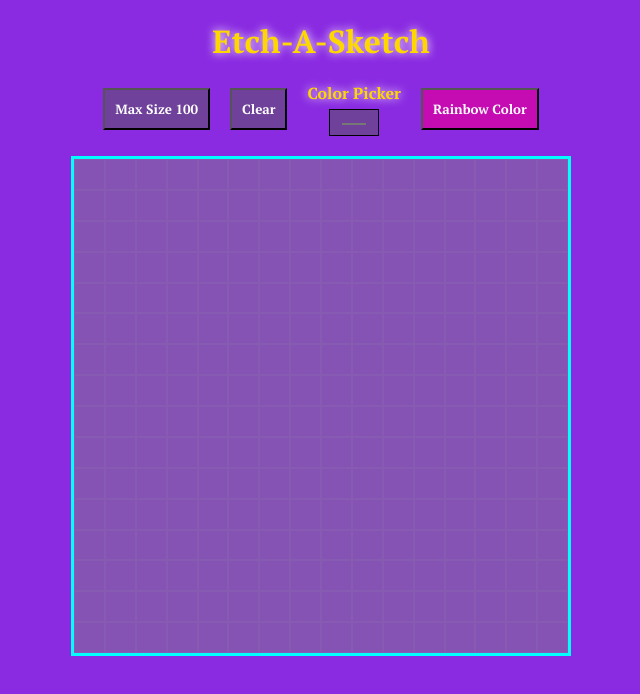
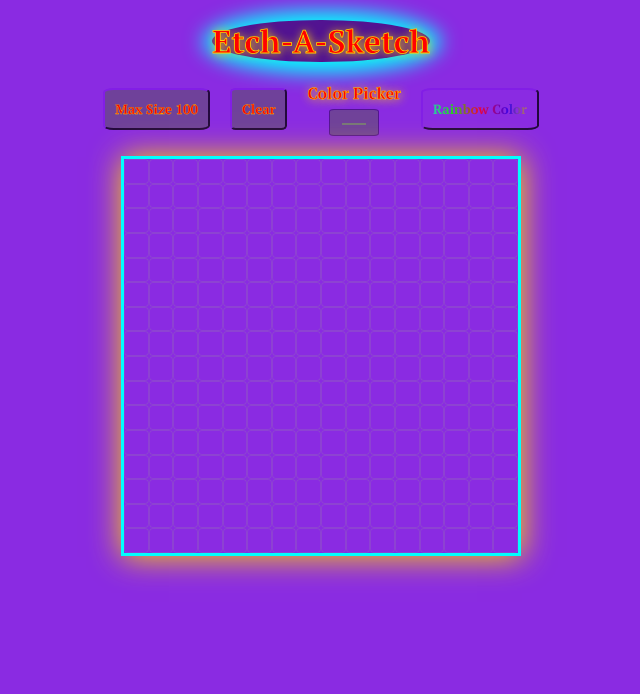
Before and after one commit to d0wnsider/etch-a-sketch, a plain HTML site: page index.html in a window 1280 px wide. Shown: the whole page, without its empty margins (319-959 px from the left). Drawn offline with Linux system fonts and the light colour scheme.

Commit message:
Updated styles

```diff
--- a/etch-a-sketch.css
+++ b/etch-a-sketch.css
@@ -20,8 +20,16 @@
     align-items: center;
     padding: 20px;
     gap: 20px;
-    color: gold;
-    text-shadow: white 0px 0px 10px;
+    text-shadow: gold 1px 1px 10px;
+}
+
+.h1 {
+    background-color: rgb(82, 19, 145);
+    border-radius: 50%;
+    color: red;
+    -webkit-text-stroke: .8px gold;
+    /* box-shadow: 1px 1px 100px gold; */
+    box-shadow: 1px 1px 20px 10px aqua;
 }
 
 .button {
@@ -29,6 +37,18 @@
     color: white;
     padding: 10px;
     cursor: pointer;
+    border-radius: 10%;
+    border-color: rgb(82, 19, 145);
+}
+
+#size, #clear {
+    color: red;
+    -webkit-text-stroke: .3px gold;
+}
+
+.button:hover {
+    transform: scale(1.2);
+    border-color: gold;
 }
 
 .buttonContainer {
@@ -44,28 +64,39 @@
     justify-content: center;
     align-items: center;
     gap: 5px;
+    color: red;
+    -webkit-text-stroke: gold .5px;
 }
 
 .container {
     display: grid;
     border: 3px solid aqua;
-    width: 500px;
-    height: 500px;
+    width: 400px;
+    height: 400px;
+    box-shadow: 1px 1px 30px gold;
 }
 /* random color bg */
 #random-color {
-    transition: background 3s;
-    transition-timing-function: ease-in;
+    background: linear-gradient(to right, rgba(0, 255, 255, 0.782), rgba(0, 255, 0, 0.824),rgba(255, 0, 0, 0.719), rgba(0, 0, 255, 0.692),rgba(255, 217, 0, 0.82));
+    -webkit-background-clip: text;
+    -webkit-text-fill-color: transparent;
 }
 
 .box {
-    background-color: rgba(128, 128, 128, 0.471);
-    border: .1px solid #9a9a9a1e;
+    background-color: transparent;
+    border: .1px solid #9a9a9a37;
+    border-radius: 15%;
 }
 /* bigger screen */
-@media only screen and (min-width: 1700px) {
+@media only screen and (min-width: 2000px) {
     .container {
         width: 800px;
         height: 800px;
     }
 }
+@media only screen and (min-width: 1500px) {
+    .container {
+        width: 600px;
+        height: 600px;
+    }
+}
```
